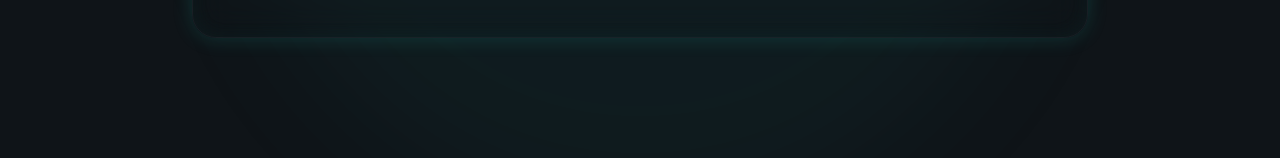
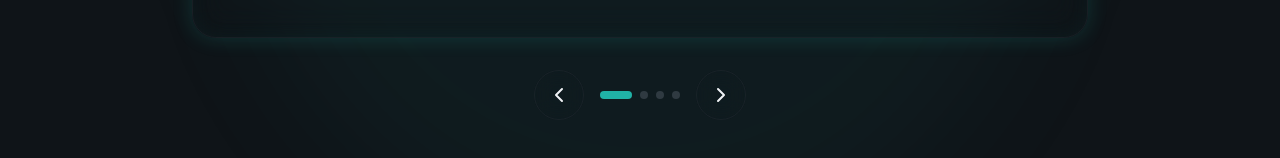
Before and after one commit to SpiriT-L/cv-portfolio, a React (Vite) app: page / in a window 1280 px wide. Shown: the part 5419-5577 px from the top of the page. Built offline with nearby package versions, Linux system fonts and the light colour scheme.

Commit message:
feat: add navigation buttons to Testimonials section for improved user interaction

```diff
--- a/src/index.css
+++ b/src/index.css
@@ -26,6 +26,10 @@
 @layer base {
   html {
     scroll-behavior: smooth;
+  }
+
+  button {
+    cursor: pointer;
   }
 
   body {
--- a/src/section/Testimonials.tsx
+++ b/src/section/Testimonials.tsx
@@ -1,4 +1,4 @@
-import { Quote } from 'lucide-react';
+import { ChevronLeft, ChevronRight, Quote } from 'lucide-react';
 
 const testimonials = [
   {
@@ -81,6 +81,20 @@
                   </div>
                 </div>
               </div>
+              <div className='flex items-center justify-center gap-4 mt-8'>
+                <button className='p-3 rounded-full glass hover:bg-primary/10 hover:text-primary transition-all'>
+                  <ChevronLeft />
+                </button>
+
+                <div className='flex gap-2'>
+                  {testimonials.map((_, index) => (
+                    <button className={`w-2 h-2 rounded-full transition-all duration-300 ${index === 0 ? "w-8 bg-primary" : "bg-muted-foreground/30 hover:bg-muted-foreground/50 "}`} />
+                  ))}
+                </div>
+                <button className='p-3 rounded-full glass hover:bg-primary/10 hover:text-primary transition-all'>
+                  <ChevronRight />
+                </button>
+              </div>
             </div>
           </div>
         </div>
```
